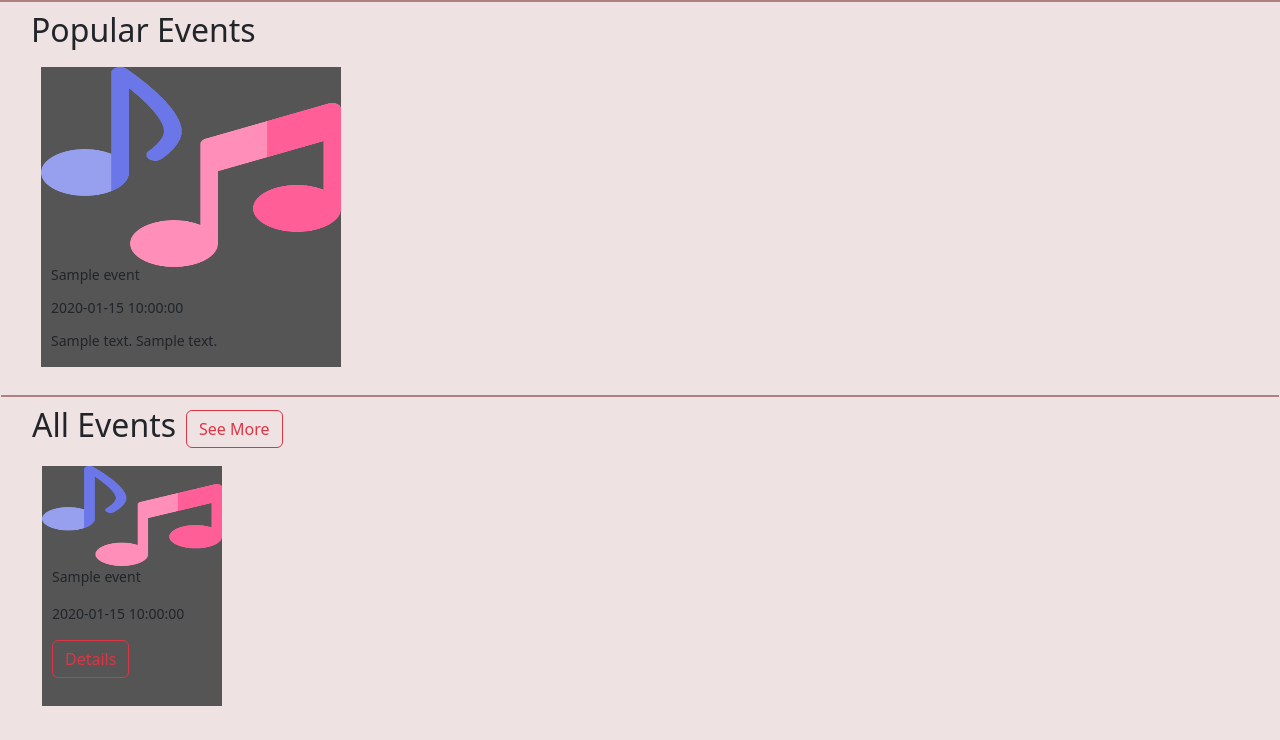
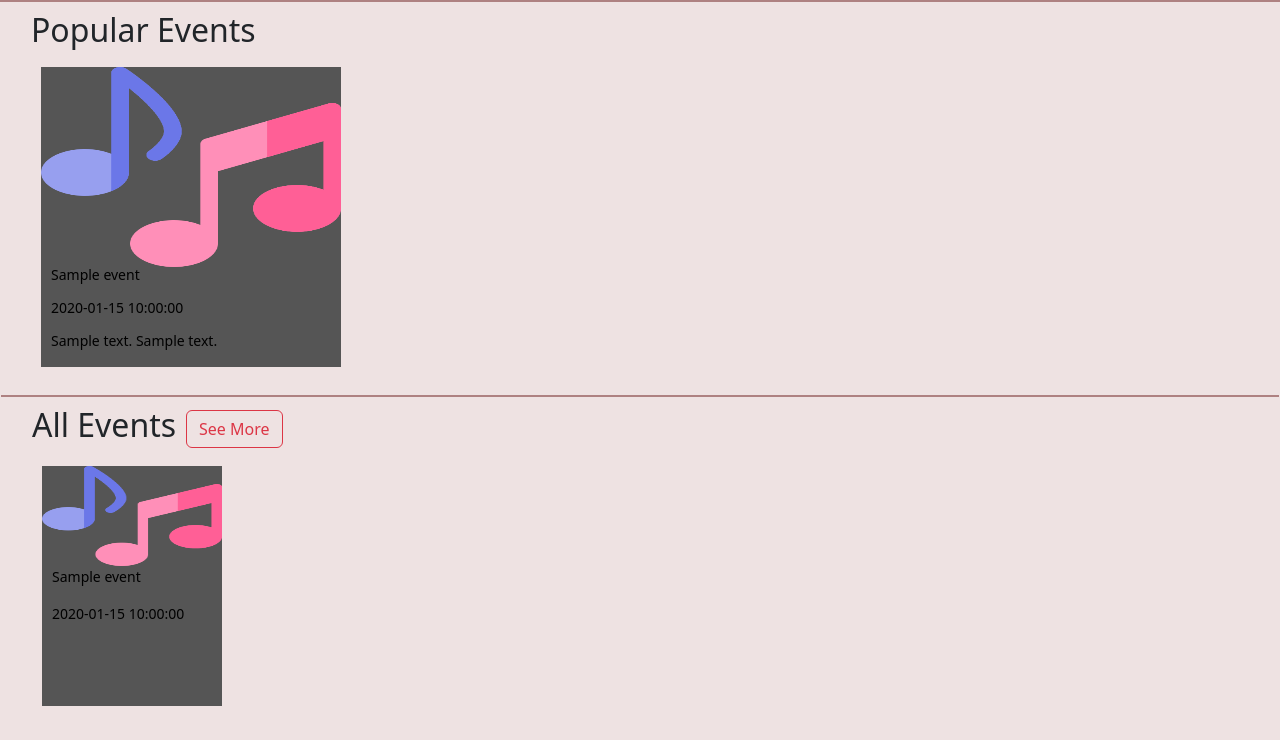
Before and after one commit to cs353-project/Local_Events_App, a PHP site: page /home_page.php in a window 1280 px wide. Shown: the part 60-800 px from the top of the page. Run offline with PHP 8.4, Linux system fonts and the light colour scheme; tables that the repository leaves empty hold one stand-in row (values such as "Sample post").

Commit message:
Update home_page.php

```diff
--- a/home_page.php
+++ b/home_page.php
@@ -12,7 +12,7 @@
 
         <div style="padding:10px; margin-left:20px; margin-right:20px">
             <h2>Popular Events<h2>
-            <div style="justify-content:space-between; display:flex; padding:10px">
+            <div style="display:flex; padding:10px">
                 <?php
                     $query = "SELECT * FROM event JOIN location ON event.location_id = location.location_id " .
                             "ORDER BY event.current_capacity DESC " .
@@ -21,14 +21,18 @@
 
                     while ($row = mysqli_fetch_assoc($result))
                     {
-                        echo '
+                    echo '
+                            <a href="details.php?id=' . $row["event_id"] . '" style="text-decoration: none; background-color: none; color:black">
                                 <div style="height:300px; width:300px; background-color: #555">
                                     <img src="musical-note.png" alt="Event Image" width="300" height="200">
                                     <p style="font-size: 14px;margin-left:10px">' . $row["title"] . '</p>
                                     <p style="font-size: 14px;margin-left:10px">' . $row["start_time"] . '</p>
                                     <p style="font-size: 14px;margin-left:10px">' . $row["address_city"] . ' ' . $row["address_street"] . '</p>
                                 </div>
-                            ';
+
+                            </a>';
+
+
 
                     }
 
@@ -39,13 +43,13 @@
         <div style=" height:0px; left:20px; top:112px; border:1px solid #AE8181; background-color: #AE8181"><div>
 
          <!-- All Events, List -->
-        <div style="padding:10px; margin-left:20px; margin-right:20px">
+        <div style="padding:10px; margin-left:20px; margin-right:20px;">
             <div style="display:flex">
                 <h2 style="padding-right:10px">All Events<h2>
                 <a type="button" class="btn btn-outline-danger" href="search_event.php">See More</a>
             </div>
 
-            <div style="justify-content:space-between; display:flex; padding:10px">
+            <div style="display:flex; padding:10px">
 
             <?php
 
@@ -54,12 +58,15 @@
 
                 while ($row = mysqli_fetch_assoc($result))
                 {
-                    echo '<div style="height:240px; width:180px; background-color: #555">
+                    echo '
+                    <a href="details.php?id=' . $row["event_id"] . '" style="text-decoration: none; background-color: none; color:black">
+                        <div style="height:240px; width:180px; background-color: #555">
                             <img src="musical-note.png" alt="Event Image" width="180" height="100">
                             <p style="font-size: 14px; margin-left:10px">' . $row["title"] . '</p>
                             <p style="font-size: 14px; margin-left:10px">' . $row["start_time"] . '</p>
-                            <a type="button" class="btn btn-outline-danger" href="details.php?id=' . $row["event_id"] . '" style="margin-left:10px">Details</a>
-                        </div>';
+
+                        </div>
+                    </a>';
 
 
 
```
